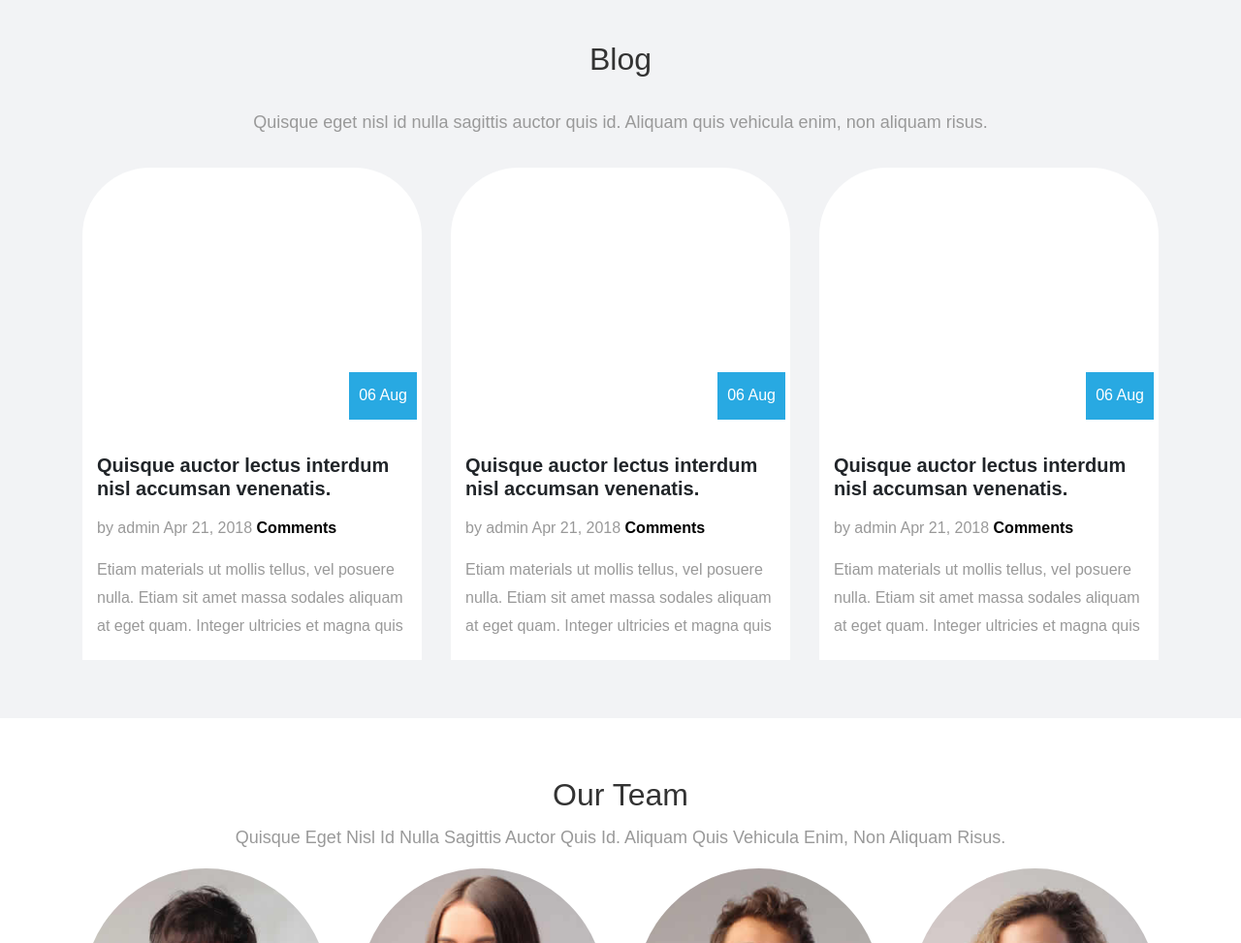
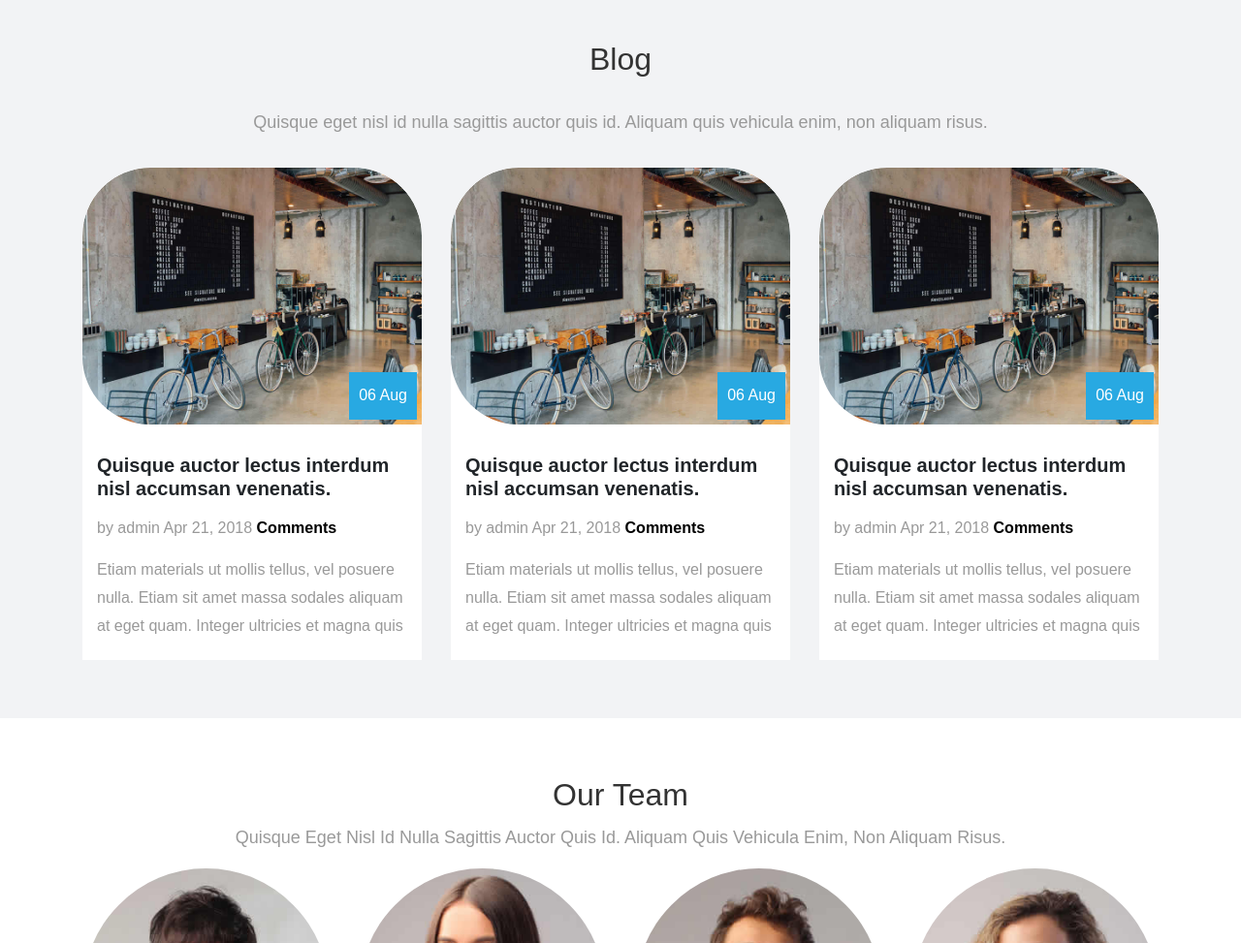
Before and after one commit to Ehab-Elshahat/OnNext, a plain HTML site: page index.html in a window 1280 px wide. Shown: the part 3120-4093 px from the top of the page at 97% size. Drawn offline with Linux system fonts and the light colour scheme.

Commit message:
path of img

```diff
--- a/css/style.css
+++ b/css/style.css
@@ -290,7 +290,7 @@ body {
     .blog .blog-box .box-back-img {
       width: 100%;
       height: 265px;
-      background-image: url("../../dist/imgs/blog-01.jpg");
+      background-image: url("../imgs/blog-01.jpg");
       background-size: cover;
       background-position: center;
       background-repeat: no-repeat;
```
Also changed, not shown: 1 other file.
